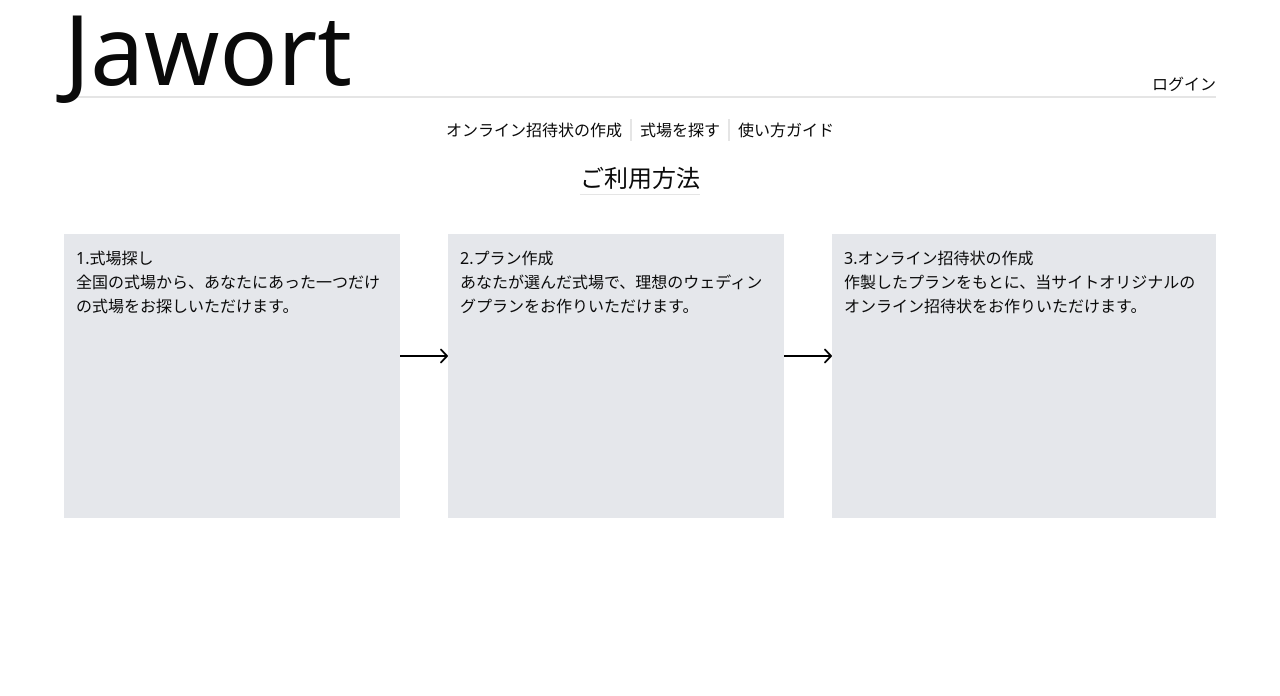
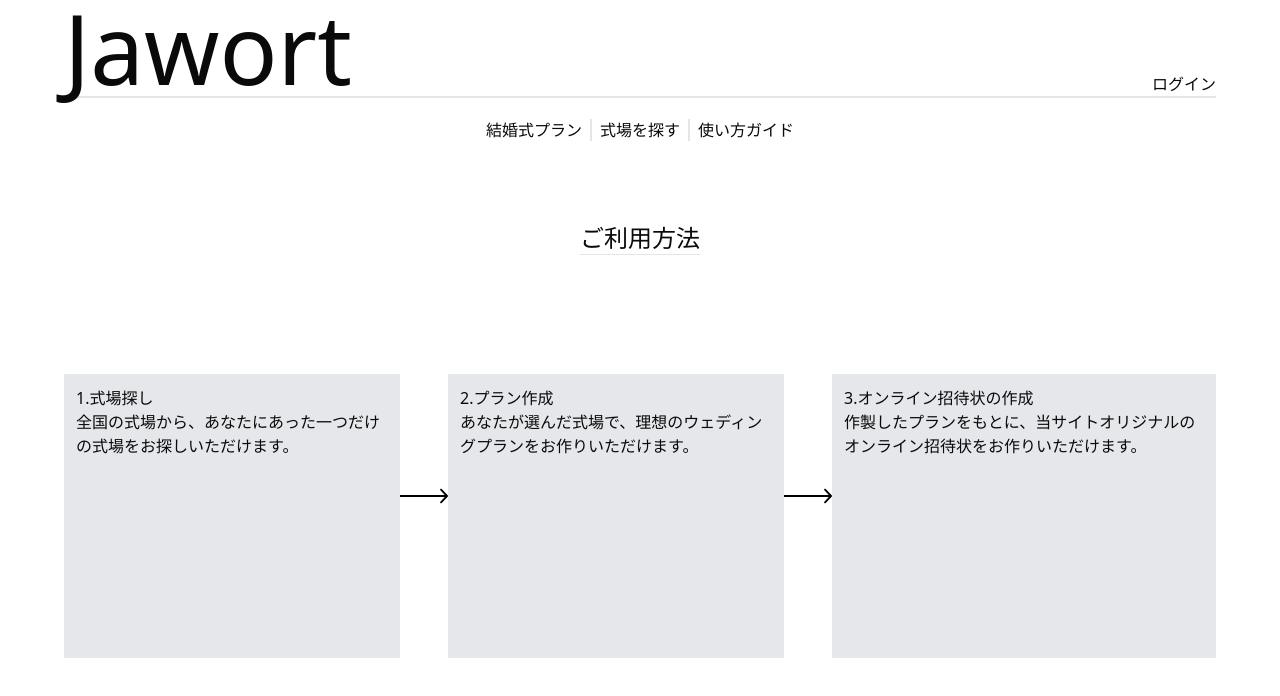
Before and after one commit to kk-OoO/project, a Next.js app: page /guide in a window 1280 px wide. Shown: the top 696 px of the page. Built offline with nearby package versions, Linux system fonts and the light colour scheme; no server answers.

Commit message:
form_css

```diff
--- a/app/auth/login/page.tsx
+++ b/app/auth/login/page.tsx
@@ -3,9 +3,11 @@ import { login } from "../actions";
 
 export default function Login() {
   return (
-    <div className="bg-gray-200 flex max-w-4xl mx-auto p-20 mt-10 justify-between">
+    <div className="bg-gray-200 flex max-w-4xl mx-auto p-20 mt-10 justify-center gap-48">
       <div className="flex flex-col items-center p-5">
-        <h1 className="text-center m-5">ログイン</h1>
+        <h1 className="text-center m-5 border-b border-black text-2xl mt-6">
+          ログイン
+        </h1>
         <form className="flex flex-col items-center">
           <input
             id="email"
@@ -31,7 +33,9 @@ export default function Login() {
       </div>
 
       <div className="p-5">
-        <h1 className="text-center m-5 mb-38">新規登録</h1>
+        <h1 className="text-center m-5 mb-38 border-b border-black text-2xl">
+          新規登録
+        </h1>
         <div>
           <Link
             href={"/auth/signup"}
--- a/app/guide/page.tsx
+++ b/app/guide/page.tsx
@@ -22,10 +22,10 @@ const array = [
 export default function Guide() {
   return (
     <div>
-      <div className="text-center">
-        <h2 className="inline mx-auto border-b-1 text-2xl mt-6">ご利用方法</h2>
+      <div className="text-center pt-15 pb-20">
+        <h2 className="inline mx-auto border-b-1 text-2xl ">ご利用方法</h2>
       </div>
-      <div className="flex justify-between">
+      <div className="flex justify-center items-center gap-0">
         {array.map((item, index) => (
           <div key={index} className="flex items-center">
             <Card text={item.text} detail={item.detail} />
--- a/app/home/page.tsx
+++ b/app/home/page.tsx
@@ -1,6 +1,6 @@
 export default function Home() {
   return (
-    <div>
+    <div className="flex flex-col">
       <h1 className="inline mx-auto border-b-1 text-2xl mt-6">
         作成した結婚式プラン
       </h1>
--- a/app/invitation/page.tsx
+++ b/app/invitation/page.tsx
@@ -1,7 +1,7 @@
 export default function Invitation() {
   return (
-    <div>
-      <h1>オンライン招待状</h1>
+    <div className="flex justify-center">
+      <h1 className="inline border-b text-2xl mt-6">オンライン招待状</h1>
     </div>
-  )
+  );
 }
--- a/app/layout.tsx
+++ b/app/layout.tsx
@@ -34,9 +34,15 @@ export default async function RootLayout({
       >
         <div className="">
           <header className="flex items-end justify-between border-b-2">
-            <Link href={"/"} className="text-8xl">
-              Jawort
-            </Link>
+            {data.user ? (
+              <Link href={"./home"} className="text-8xl">
+                Jawort
+              </Link>
+            ) : (
+              <Link href={"/"} className="text-8xl">
+                Jawort
+              </Link>
+            )}
             {data.user ? (
               <h1>
                 こんにちは、<Link href="mypage">{data.user?.email}</Link>
@@ -47,8 +53,8 @@ export default async function RootLayout({
           </header>
           <main>
             <div className="divide-x-2 text-center m-5">
-              <Link href={"/invitation"} className="px-2">
-                オンライン招待状の作成
+              <Link href={"/plan"} className="px-2">
+                結婚式プラン
               </Link>
               <Link href={"/search_chapel"} className="px-2">
                 式場を探す
--- a/app/mypage/page.tsx
+++ b/app/mypage/page.tsx
@@ -1,7 +1,9 @@
 export default function mypage() {
   return (
     <div>
-      <h1 className="inline mx-auto border-b-1 text-2xl mt-6">マイページ</h1>
+      <div className="flex justify-center">
+        <h1 className="inline border-b text-2xl mt-6">マイページ</h1>
+      </div>
     </div>
   );
 }
--- a/app/plan/page.tsx
+++ b/app/plan/page.tsx
@@ -6,8 +6,13 @@ export default async function Plan() {
   const { data } = await supabase.auth.getClaims();
   const user = data?.claims;
   return (
-    <div>
-      <h1>結婚式プラン</h1>
+    <div className="flex flex-col">
+      <h1 className="inline mx-auto border-b-1 text-2xl mt-6">
+        作成した結婚式プラン
+      </h1>
+      <h1 className="inline mx-auto border-b-1 text-2xl mt-6">
+        ブックマークした式場
+      </h1>
     </div>
   );
 }
```
